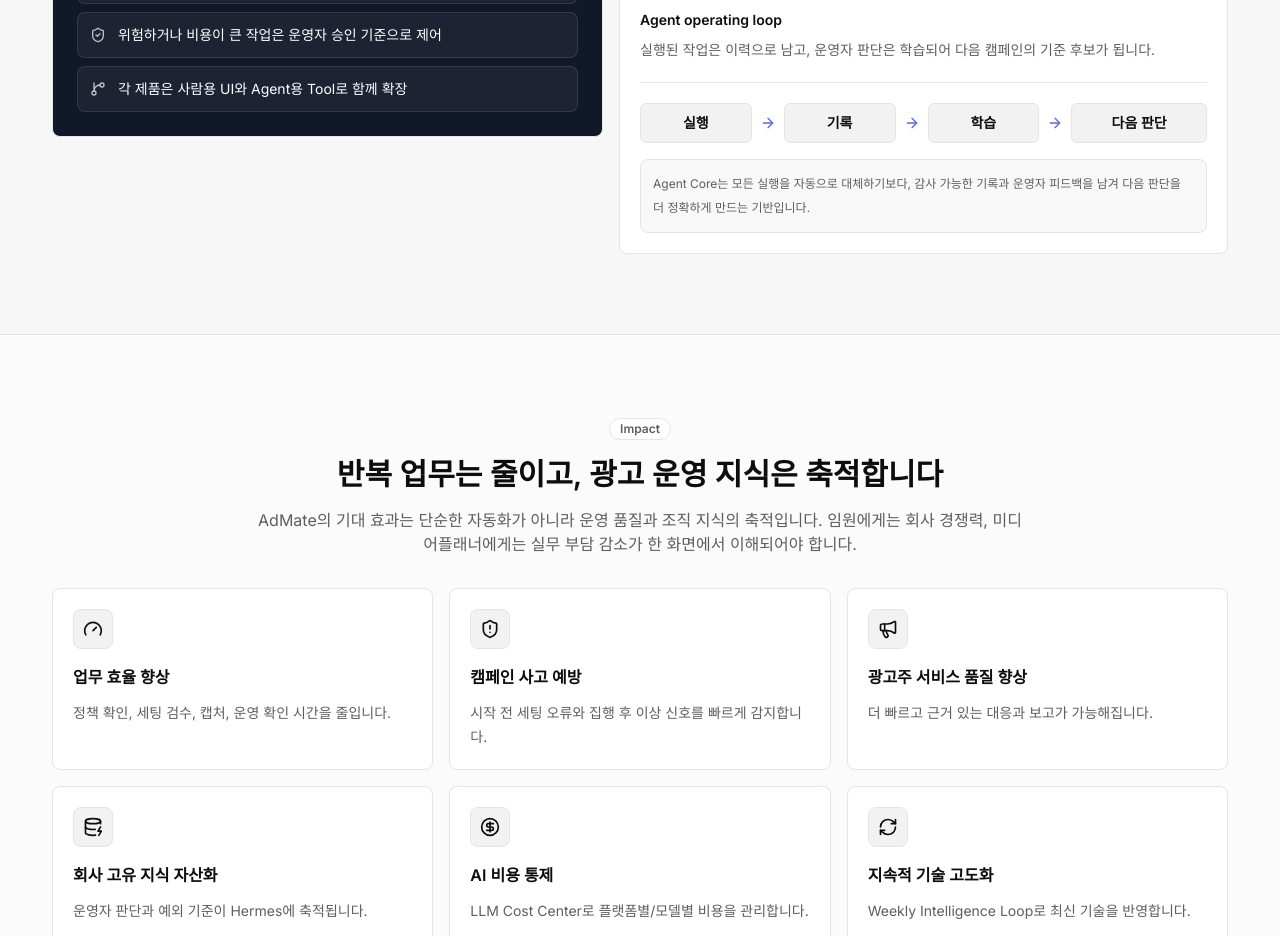
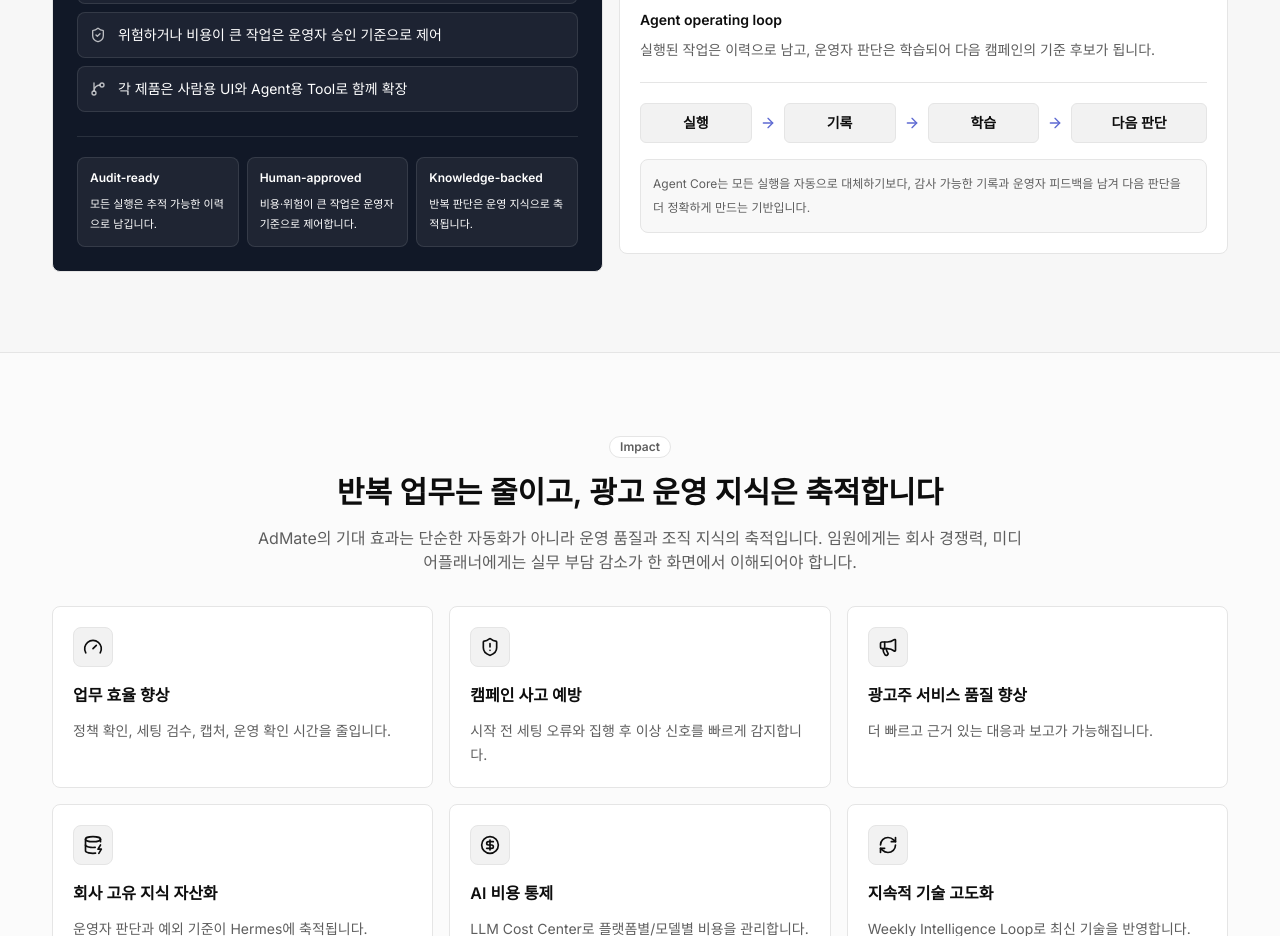
Before and after one commit to Jhongjin/admate-homepage, a Next.js app: page / in a window 1280 px wide. Shown: the part 6680-7616 px from the top of the page. Built offline with nearby package versions, Linux system fonts and the light colour scheme.

Commit message:
Add Agent Core trust principles

```diff
--- a/src/components/home/AgentCoreSection.tsx
+++ b/src/components/home/AgentCoreSection.tsx
@@ -13,6 +13,21 @@
   Openclaw: "정해진 스케줄과 조건에 따라 업무를 실행하고, 필요한 외부 시스템을 연결합니다.",
   Hermes: "AI 응답과 사용자 피드백을 학습해 운영 지식과 판단 기준을 축적합니다.",
 }
+
+const corePrinciples = [
+  {
+    label: "Audit-ready",
+    description: "모든 실행은 추적 가능한 이력으로 남깁니다.",
+  },
+  {
+    label: "Human-approved",
+    description: "비용·위험이 큰 작업은 운영자 기준으로 제어합니다.",
+  },
+  {
+    label: "Knowledge-backed",
+    description: "반복 판단은 운영 지식으로 축적됩니다.",
+  },
+]
 
 export function AgentCoreSection() {
   return (
@@ -62,6 +77,15 @@
                   <div key={item.label} className="flex items-center gap-3 rounded-lg border border-white/10 bg-white/5 p-3 text-sm">
                     <item.icon className="h-4 w-4 text-white/70" aria-hidden="true" />
                     {item.label}
+                  </div>
+                ))}
+              </div>
+
+              <div className="mt-6 grid gap-2 border-t border-white/10 pt-5 sm:grid-cols-3">
+                {corePrinciples.map((principle) => (
+                  <div key={principle.label} className="rounded-lg border border-white/10 bg-white/[0.06] p-3">
+                    <div className="text-xs font-semibold text-white">{principle.label}</div>
+                    <p className="mt-2 text-[11px] leading-5 text-white/58">{principle.description}</p>
                   </div>
                 ))}
               </div>
```
